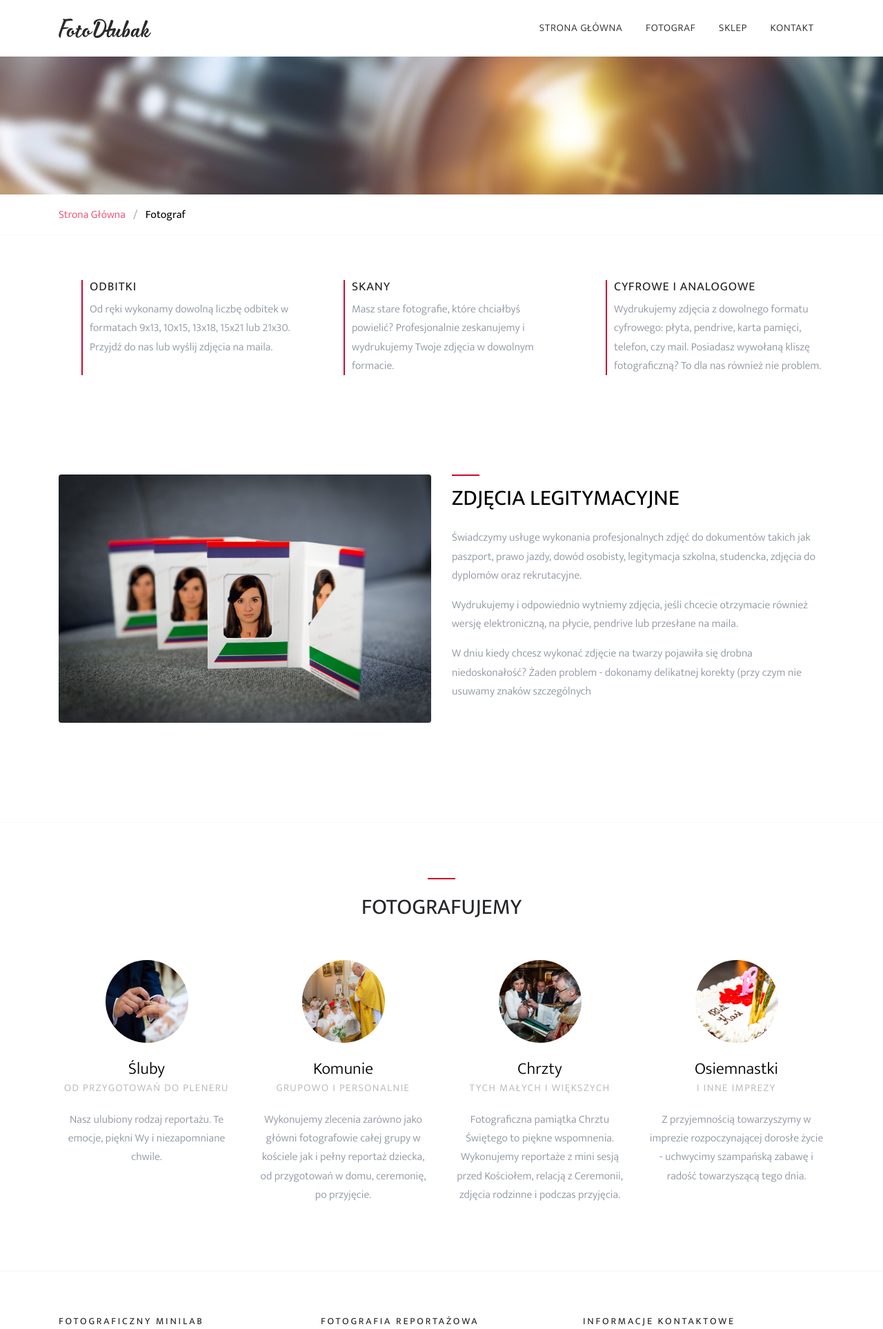
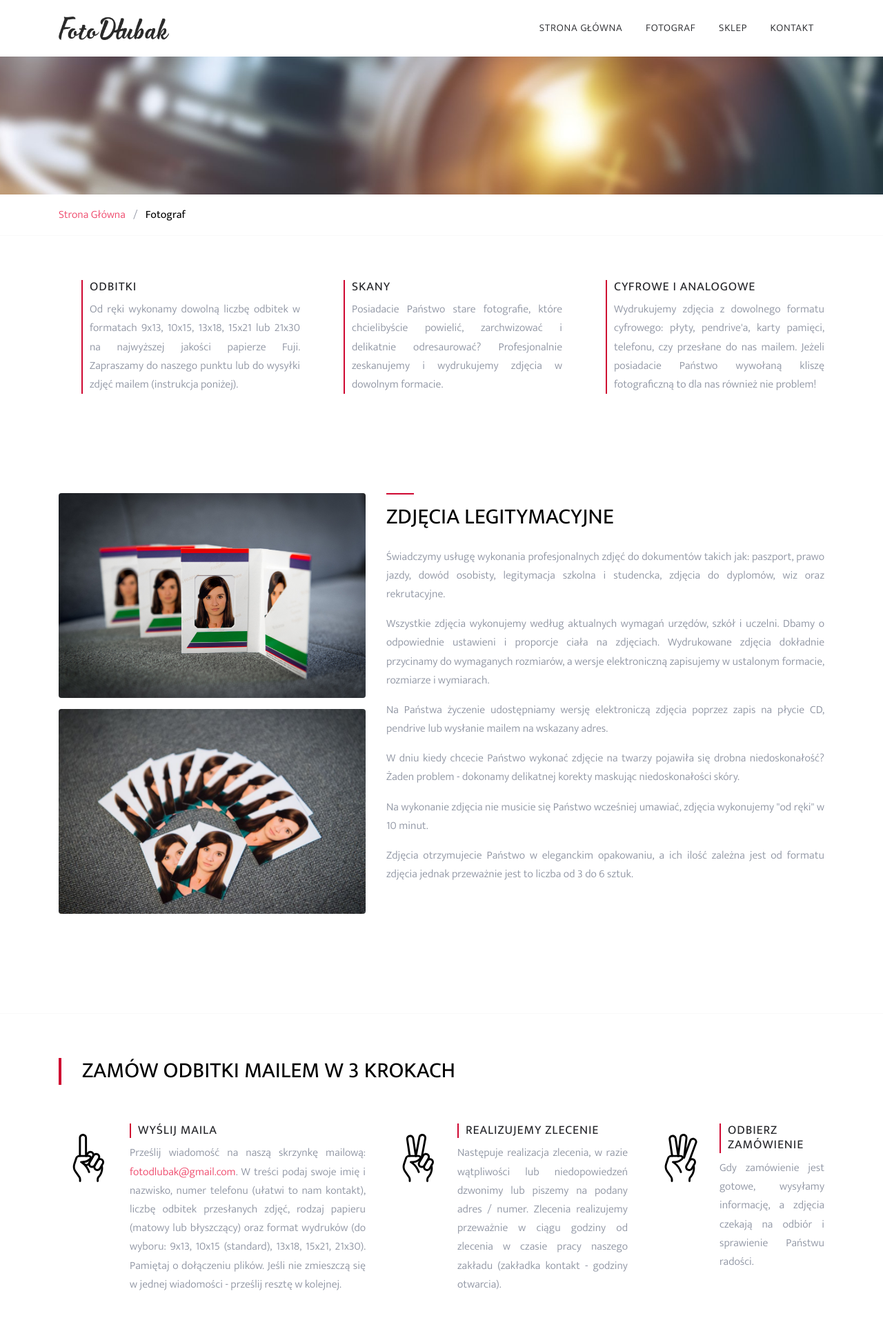
Before and after one commit to AdamDlubak/Photographer, a PHP site: page /fotograf in a window 1280 px wide. Shown: the top 1927 px of the page at 69% size. Run offline with PHP 8.4, Linux system fonts and the light colour scheme; some web fonts are replaced.

Commit message:
Finished Website

```diff
--- a/elements/header.php
+++ b/elements/header.php
@@ -3,7 +3,7 @@
         <div class="d-flex align-items-center justify-content-between">
             <div class="logo">
                 <div class="">
-                    <a href="./" class="js-logo-clone"><img src="./_img/logo.png" alt="FotoDłubak - Logo"></a>
+                    <a href="./" class="js-logo-clone"><img src="./_img/logo.png" style="width: 160px; padding: 5px 0;" alt="FotoDłubak - Logo"></a>
                 </div>
             </div>
             <div class="main-nav d-none d-lg-block">
--- a/sites/fotograf.php
+++ b/sites/fotograf.php
@@ -6,8 +6,8 @@
 <div class="custom-border-bottom py-3">
     <div class="container">
         <div class="row">
-            <div class="col-md-12 mb-0"><a href=./">Strona Główna</a> <span class="mx-2 mb-0">/</span> <strong
-                    class="text-black">Fotograf</strong></div>
+            <div class="col-md-12 mb-0"><a href="./">Strona Główna</a> <span class="mx-2 mb-0">/</span> <strong
+                        class="text-black">Fotograf</strong></div>
         </div>
     </div>
 </div>
@@ -20,8 +20,8 @@
                 </div>
                 <div class="text" style="border-left: 2px solid #cf0731; padding-left: 10px;">
                     <h2 class="text-uppercase">Odbitki</h2>
-                    <p>Od ręki wykonamy dowolną liczbę odbitek w formatach 9x13, 10x15, 13x18, 15x21 lub 21x30. Przyjdź do
-                        nas lub wyślij zdjęcia na maila.</p>
+                    <p style="text-align: justify">Od ręki wykonamy dowolną liczbę odbitek w formatach 9x13, 10x15, 13x18, 15x21 lub 21x30 na najwyższej jakości papierze Fuji.
+                        Zapraszamy do naszego punktu lub do wysyłki zdjęć mailem (instrukcja poniżej).</p>
                 </div>
             </div>
             <div class="col-md-6 col-lg-4 d-lg-flex mb-4 mb-lg-0 pl-4" data-aos="fade-up" data-aos-delay="100">
@@ -29,8 +29,7 @@
                 </div>
                 <div class="text" style="border-left: 2px solid #cf0731; padding-left: 10px;">
                     <h2 class="text-uppercase">Skany</h2>
-                    <p>Masz stare fotografie, które chciałbyś powielić? Profesjonalnie zeskanujemy i wydrukujemy Twoje
-                        zdjęcia w dowolnym formacie.</p>
+                    <p style="text-align: justify">Posiadacie Państwo stare fotografie, które chcielibyście powielić, zarchwizować i delikatnie odresaurować? Profesjonalnie zeskanujemy i wydrukujemy zdjęcia w dowolnym formacie.</p>
                 </div>
             </div>
             <div class="col-md-6 col-lg-4 d-lg-flex mb-4 mb-lg-0 pl-4" data-aos="fade-up" data-aos-delay="200">
@@ -38,8 +37,8 @@
                 </div>
                 <div class="text" style="border-left: 2px solid #cf0731; padding-left: 10px;">
                     <h2 class="text-uppercase">Cyfrowe i analogowe</h2>
-                    <p>Wydrukujemy zdjęcia z dowolnego formatu cyfrowego: płyta, pendrive, karta pamięci, telefon, czy
-                        mail. Posiadasz wywołaną kliszę fotograficzną? To dla nas również nie problem.</p>
+                    <p style="text-align: justify">Wydrukujemy zdjęcia z dowolnego formatu cyfrowego: płyty, pendrive'a, karty pamięci, telefonu, czy przesłane do nas mailem.
+                        Jeżeli posiadacie Państwo wywołaną kliszę fotograficzną to dla nas również nie problem!</p>
                 </div>
             </div>
         </div>
@@ -50,32 +49,77 @@
 <div class="site-section custom-border-bottom" id="legitymacyjne" data-aos="fade">
     <div class="container">
         <div class="row mb-5">
-            <div class="col-md-6">
+            <div class="col-md-5">
                 <div class="block-16">
                     <figure>
-                        <img src="_img/photos/fotograf-12.jpg" alt="Image placeholder" class="img-fluid rounded">
-
+                        <img src="_img/photos/fotograf-12.jpg" alt="Zdjęcia do dokumentów" class="img-fluid rounded">
+                    </figure>
+                    <figure>
+                        <img src="_img/legitymacyjne.jpg" alt="Zdjęcia legitymacyjne" class="img-fluid rounded">
                     </figure>
                 </div>
             </div>
-            <div class="col-md-6">
+            <div class="col-md-7">
 
 
                 <div class="site-section-heading pt-3 mb-4">
                     <h2 class="text-black text-uppercase">Zdjęcia legitymacyjne</h2>
                 </div>
-                <p>Świadczymy usługe wykonania profesjonalnych zdjęć do dokumentów takich jak paszport, prawo jazdy,
-                    dowód osobisty, legitymacja szkolna, studencka, zdjęcia do dyplomów oraz rekrutacyjne.</p>
-                <p>Wydrukujemy i odpowiednio wytniemy zdjęcia, jeśli chcecie otrzymacie również wersję elektroniczną, na
-                    płycie, pendrive lub przesłane na maila.</p>
-                <p>W dniu kiedy chcesz wykonać zdjęcie na twarzy pojawiła się drobna niedoskonałość? Żaden problem -
-                    dokonamy delikatnej korekty (przy czym nie usuwamy znaków szczególnych</p>
+                <p style="text-align: justify">Świadczymy usługę wykonania profesjonalnych zdjęć do dokumentów takich jak: paszport, prawo jazdy,
+                    dowód osobisty, legitymacja szkolna i studencka, zdjęcia do dyplomów, wiz oraz rekrutacyjne.</p>
+                <p style="text-align: justify">Wszystkie zdjęcia wykonujemy według aktualnych wymagań urzędów, szkół i uczelni. Dbamy o odpowiednie ustawieni i proporcje ciała na zdjęciach. Wydrukowane zdjęcia dokładnie przycinamy do wymaganych rozmiarów, a wersje elektroniczną zapisujemy w ustalonym formacie, rozmiarze i wymiarach.</p>
+                <p style="text-align: justify">Na Państwa życzenie udostępniamy wersję elektroniczą zdjęcia poprzez zapis na płycie CD, pendrive lub wysłanie mailem na wskazany adres.</p>
+                <p style="text-align: justify">W dniu kiedy chcecie Państwo wykonać zdjęcie na twarzy pojawiła się drobna niedoskonałość? Żaden problem -
+                    dokonamy delikatnej korekty maskując niedoskonałości skóry.</p>
+                <p style="text-align: justify">Na wykonanie zdjęcia nie musicie się Państwo wcześniej umawiać, zdjęcia wykonujemy "od ręki" w 10 minut.</p>
+                <p style="text-align: justify">Zdjęcia otrzymujecie Państwo w eleganckim opakowaniu, a ich ilość zależna jest od formatu zdjęcia jednak przeważnie jest to liczba od 3 do 6 sztuk.</p>
 
             </div>
         </div>
     </div>
 </div>
+<div class="site-section site-section-sm site-blocks-1 border-0" data-aos="fade">
+    <div class="container">
+        <div class="row">
+            <div class="col-md-12">
+                <div class="title-section mb-5">
+                    <h2 class="text-uppercase"><span class="d-block">ZAMÓW ODBITKI MAILEM W 3 KROKACH</span></h2>
+                </div>
+            </div>
+            <div class="col-md-6 col-lg-5 d-lg-flex mb-4 mb-lg-0 pl-4" data-aos="fade-up" data-aos-delay="">
+                <div class="icon mr-4 align-self-start">
+                    <img src="_img/icons/one.svg" alt="Krok 1" style="width: 70px; height: 100px;">
 
+                </div>
+                <div class="text">
+                    <h2 class="text-uppercase" style="border-left: 2px solid #cf0731; padding-left: 10px;">WYŚLIJ MAILA</h2>
+                    <p style="text-align: justify">Prześlij wiadomość na naszą skrzynkę mailową: <a href="mailto:fotodlubak@gmail.com">fotodlubak@gmail.com</a>. W treści podaj swoje imię i nazwisko,
+                        numer telefonu (ułatwi to nam kontakt), liczbę odbitek przesłanych zdjęć, rodzaj papieru (matowy lub błyszczący) oraz format wydruków (do wyboru: 9x13, 10x15 (standard), 13x18, 15x21, 21x30). Pamiętaj o dołączeniu plików. Jeśli nie zmieszczą się w jednej wiadomości - prześlij resztę w kolejnej.
+                </p>
+                </div>
+            </div>
+            <div class="col-md-6 col-lg-4 d-lg-flex mb-4 mb-lg-0 pl-4" data-aos="fade-up" data-aos-delay="100">
+                <div class="icon mr-4 align-self-start">
+                    <img src="_img/icons/two.svg" alt="Krok 2" style="width: 70px; height: 100px;">
+                </div>
+                <div class="text">
+                    <h2 class="text-uppercase" style="border-left: 2px solid #cf0731; padding-left: 10px;">REALIZUJEMY ZLECENIE
+                    </h2>
+                    <p style="text-align: justify">Następuje realizacja zlecenia, w razie wątpliwości lub niedopowiedzeń dzwonimy lub piszemy na podany adres / numer. Zlecenia realizujemy przeważnie w ciągu godziny od zlecenia w czasie pracy naszego zakładu (zakładka <a href="./kontakt#godziny" style="color: inherit">kontakt - godziny otwarcia</a>).</p>
+                </div>
+            </div>
+            <div class="col-md-6 col-lg-3 d-lg-flex mb-4 mb-lg-0 pl-4" data-aos="fade-up" data-aos-delay="200">
+                <div class="icon mr-4 align-self-start">
+                    <img src="_img/icons/three.svg" alt="Krok 3" style="width: 70px; height: 100px;">
+                </div>
+                <div class="text">
+                    <h2 class="text-uppercase" style="border-left: 2px solid #cf0731; padding-left: 10px;">ODBIERZ ZAMÓWIENIE</h2>
+                    <p style="text-align: justify">Gdy zamówienie jest gotowe, wysyłamy informację, a zdjęcia czekają na odbiór i sprawienie Państwu radości.</p>
+                </div>
+            </div>
+        </div>
+    </div>
+</div>
 <div class="site-section custom-border-bottom" data-aos="fade">
     <div class="container">
         <div class="row justify-content-center mb-5">
@@ -89,12 +133,12 @@
                 <div class="block-38 text-center">
                     <div class="block-38-img">
                         <div class="block-38-header">
-                            <img src="_img/sluby.jpg" alt="Image placeholder" class="mb-4">
+                            <img src="_img/sluby.jpg" alt="Śluby" class="mb-4">
                             <h3 class="block-38-heading h4">Śluby</h3>
                             <p class="block-38-subheading">Od przygotowań do pleneru</p>
                         </div>
                         <div class="block-38-body">
-                            <p>Nasz ulubiony rodzaj reportażu. Te emocje, piękni Wy i niezapomniane chwile.</p>
+                            <p>Nasz ulubiony rodzaj reportażu. Rodzinne przygotowania, uroczysta ceremonia, przepiękna Para Młoda, chwile emocji i wzruszeń, a na koniec szampańska zabawa do białego rana!</p>
                         </div>
                     </div>
                 </div>
@@ -103,13 +147,13 @@
                 <div class="block-38 text-center">
                     <div class="block-38-img">
                         <div class="block-38-header">
-                            <img src="_img/komunie.jpg" alt="Image placeholder" class="mb-4">
+                            <img src="_img/komunie.jpg" alt="Komunie" class="mb-4">
                             <h3 class="block-38-heading h4">Komunie</h3>
                             <p class="block-38-subheading">Grupowo i Personalnie</p>
                         </div>
                         <div class="block-38-body">
                             <p>Wykonujemy zlecenia zarówno jako główni fotografowie całej grupy w kościele jak i pełny
-                                reportaż dziecka, od przygotowań w domu, ceremonię, po przyjęcie.</p>
+                                reportaż dziecka, od przygotowań w domu, ceremonię, po rodzinne przyjęcie.</p>
                         </div>
                     </div>
                 </div>
@@ -118,13 +162,13 @@
                 <div class="block-38 text-center">
                     <div class="block-38-img">
                         <div class="block-38-header">
-                            <img src="_img/chrzciny.jpg" alt="Image placeholder" class="mb-4">
+                            <img src="_img/chrzciny.jpg" alt="Chrzty" class="mb-4">
                             <h3 class="block-38-heading h4">Chrzty</h3>
                             <p class="block-38-subheading">Tych małych i większych</p>
                         </div>
                         <div class="block-38-body">
                             <p>Fotograficzna pamiątka Chrztu Świętego to piękne wspomnenia. Wykonujemy reportaże z mini
-                                sesją przed Kościołem, relacją z Ceremonii, zdjęcia rodzinne i podczas przyjęcia.</p>
+                                sesją jeszcze w domu, relacją z ceremonii w Kościele, zdjęciami rodzinnymi i podczas przyjęcia.</p>
                         </div>
                     </div>
                 </div>
@@ -133,12 +177,12 @@
                 <div class="block-38 text-center">
                     <div class="block-38-img">
                         <div class="block-38-header">
-                            <img src="_img/osiemnastki.jpg" alt="Image placeholder" class="mb-4">
+                            <img src="_img/osiemnastki.jpg" alt="Osiemnastki" class="mb-4">
                             <h3 class="block-38-heading h4">Osiemnastki</h3>
                             <p class="block-38-subheading">I Inne imprezy</p>
                         </div>
                         <div class="block-38-body">
-                            <p>Z przyjemnością towarzyszymy w imprezie rozpoczynającej dorosłe życie - uchwycimy
+                            <p>Z przyjemnością towarzyszymy w imprezach rozpoczynającej dorosłe życie osiemnastolatków - uchwycimy
                                 szampańską zabawę i radość towarzyszącą tego dnia.</p>
                         </div>
                     </div>
```
Also changed, not shown: _css/style.css (+37 -11 lines), sites/index.php (+8 -8 lines), sites/kontakt.php (+13 -13 lines), sites/sklep.php (+13 -13 lines), _img/legitymacyjne.jpg (added), _img/logo.png.
